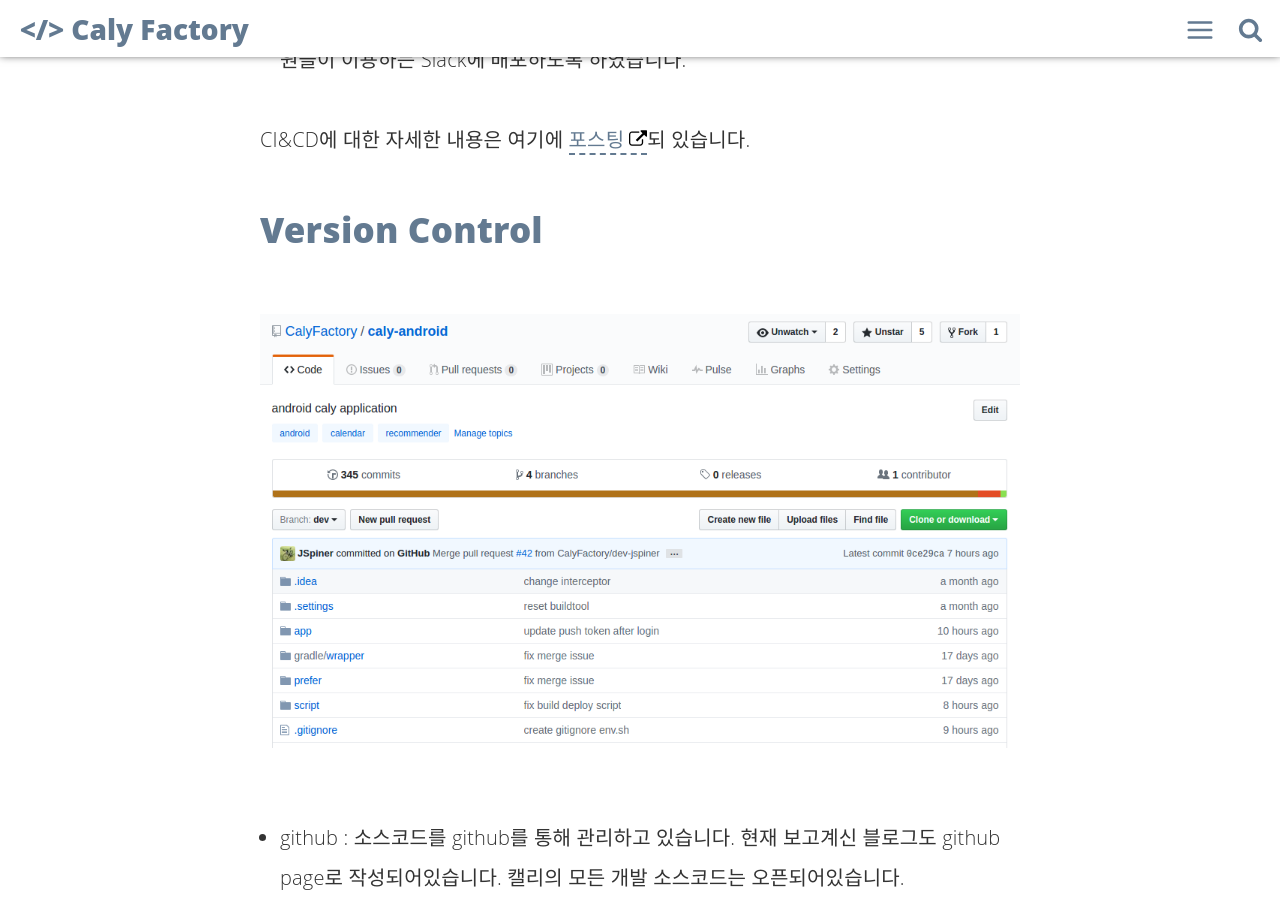
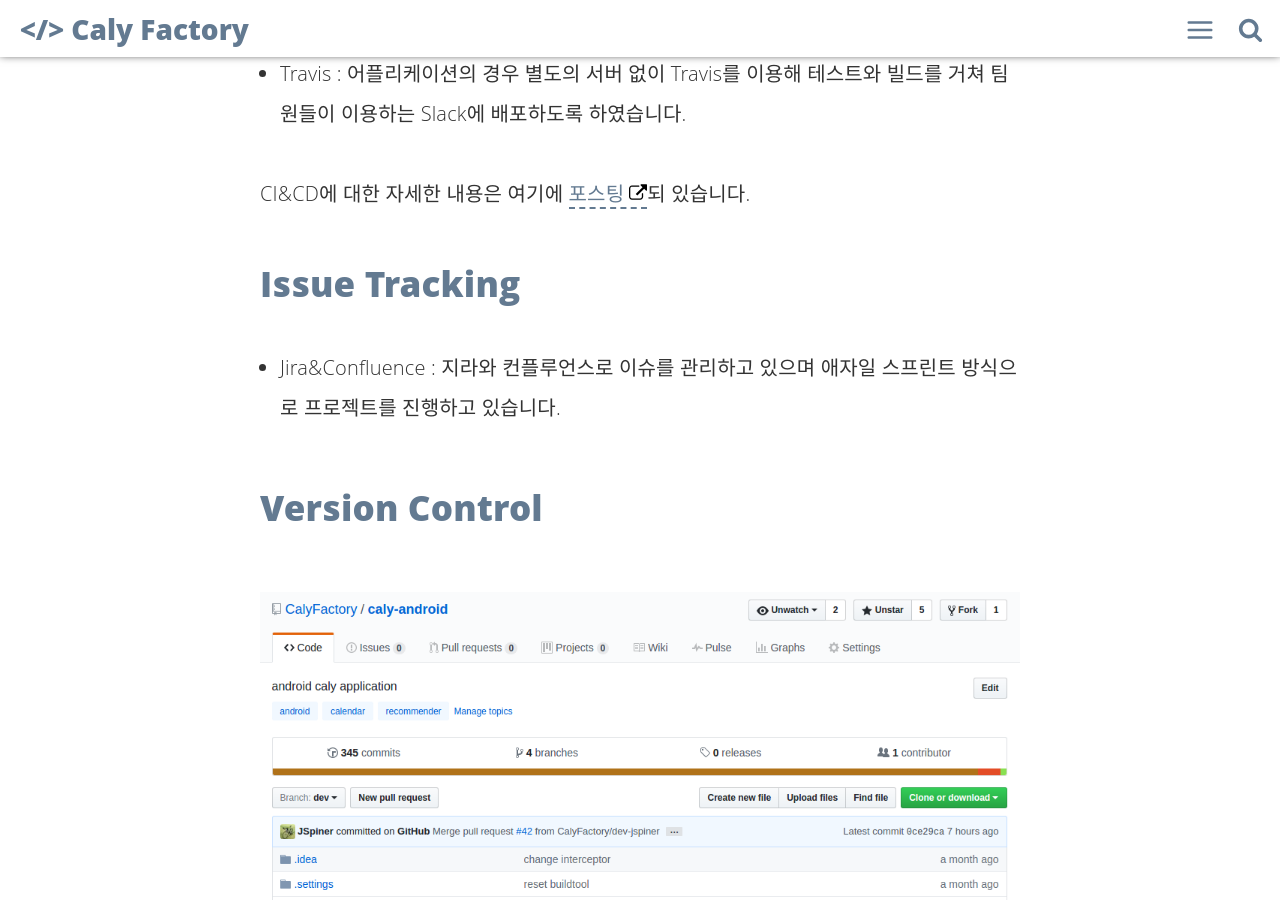
Before and after one commit to CalyFactory/CalyFactory.github.io, a Jekyll site: the page built from _posts/2017-04-05-dev-stack.md, in a window 1280 px wide and 900 px high, scrolled down 3979 px. Built offline with Jekyll 4.4.1, drawn with Linux system fonts in a browser that asks for light colours; comment, search, counter and statistics services are not loaded.

Commit message:
fix post

```diff
--- a/_posts/2017-04-05-dev-stack.md
+++ b/_posts/2017-04-05-dev-stack.md
@@ -26,6 +26,7 @@ Server
 - react : 관리자페이지는 react로 개발중입니다.
 
 Worker&Asynchronous
+--
 ![terminal](https://github.com/CalyFactory/CalyFactory.github.io/blob/master/assets/img/jspiner/devstack_2.png?raw=true)
 
 - rabbitmq : 작업을 비동기로 messageQueue에 담아 처리하기 위해 rabbitmq를 사용중입니다.
@@ -48,6 +49,10 @@ CI/CD
 
 CI&CD에 대한 자세한 내용은 여기에 [포스팅](https://calyfactory.github.io/travis-encrypt/production:develop-배포)되 있습니다.
 
+Issue Tracking
+--
+- Jira&Confluence : 지라와 컨플루언스로 이슈를 관리하고 있으며 애자일 스프린트 방식으로 프로젝트를 진행하고 있습니다.
+
 Version Control
 --
 ![terminal](https://github.com/CalyFactory/CalyFactory.github.io/blob/master/assets/img/jspiner/devstack_4.png?raw=true)
```
